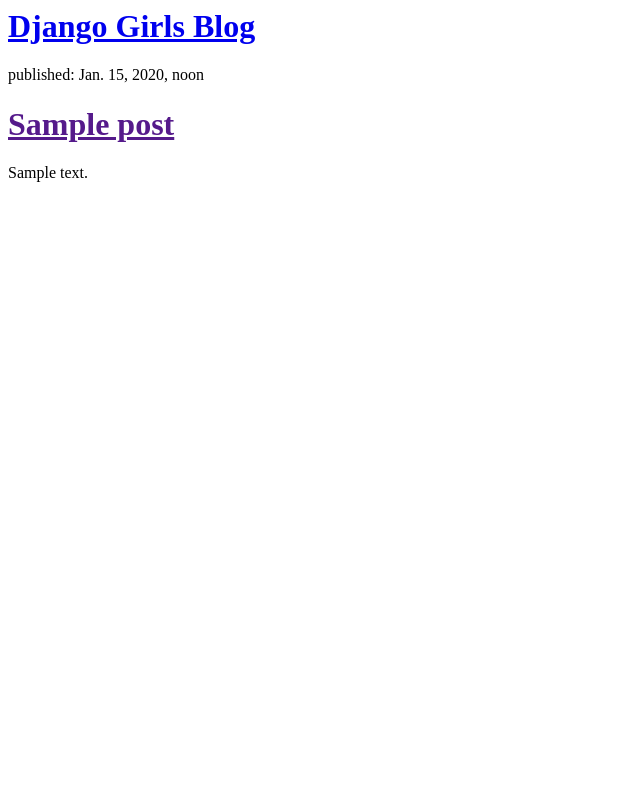
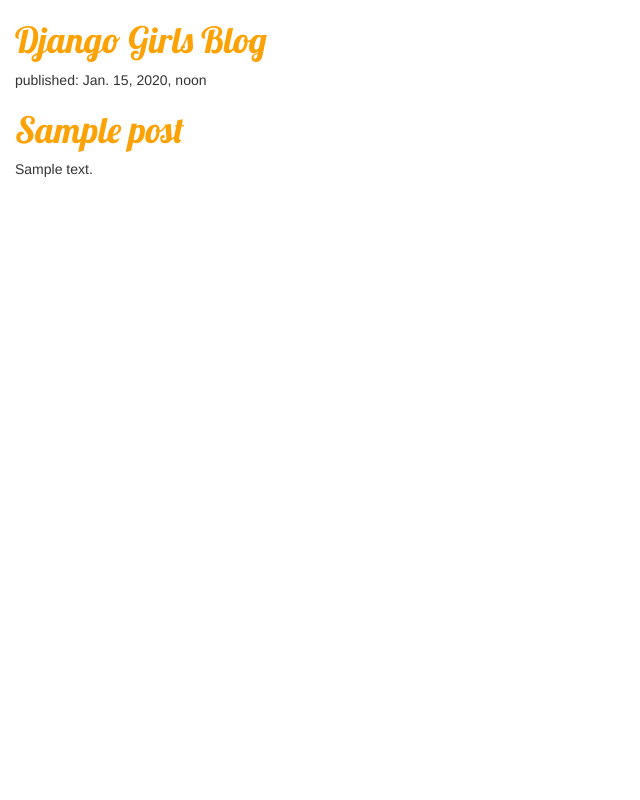
Before and after one commit to Andrii-19/my-first-blog, a Django app: template blog/templates/blog/post_list.html in a window 1280 px wide. Shown: the whole page, without its empty margins (0-640 px from the left). Run offline with Django 3.2, Linux system fonts and the light colour scheme; the template is opened without the code that fills it: values that come from a table or form of the project are taken from there, others are empty; tables that the repository leaves empty hold one stand-in row (values such as "Sample post"); some libraries are stand-ins or nearby versions.

Commit message:
Adding css - part 1.

```diff
--- /dev/null
+++ b/blog/static/css/blog.css
@@ -0,0 +1,7 @@
+    h1 a {
+        color: #FCA205;
+        font-family: 'Lobster';
+    }
+     body {
+        padding-left: 15px;
+    }
--- a/blog/templates/blog/post_list.html
+++ b/blog/templates/blog/post_list.html
@@ -1,6 +1,12 @@
     <html>
         <head>
+			{% load staticfiles %}
             <title>Django Girls blog</title>
+            <link rel="stylesheet" href="//maxcdn.bootstrapcdn.com/bootstrap/3.2.0/css/bootstrap.min.css">
+			<link rel="stylesheet" href="//maxcdn.bootstrapcdn.com/bootstrap/3.2.0/css/bootstrap-theme.min.css">
+			<link rel="stylesheet" href="{% static 'css/blog.css' %}">
+			<link href="https://fonts.googleapis.com/css?family=Lobster&subset=latin,cyrillic" rel="stylesheet" type="text/css">
+
         </head>
         <body>
             <div>
```
